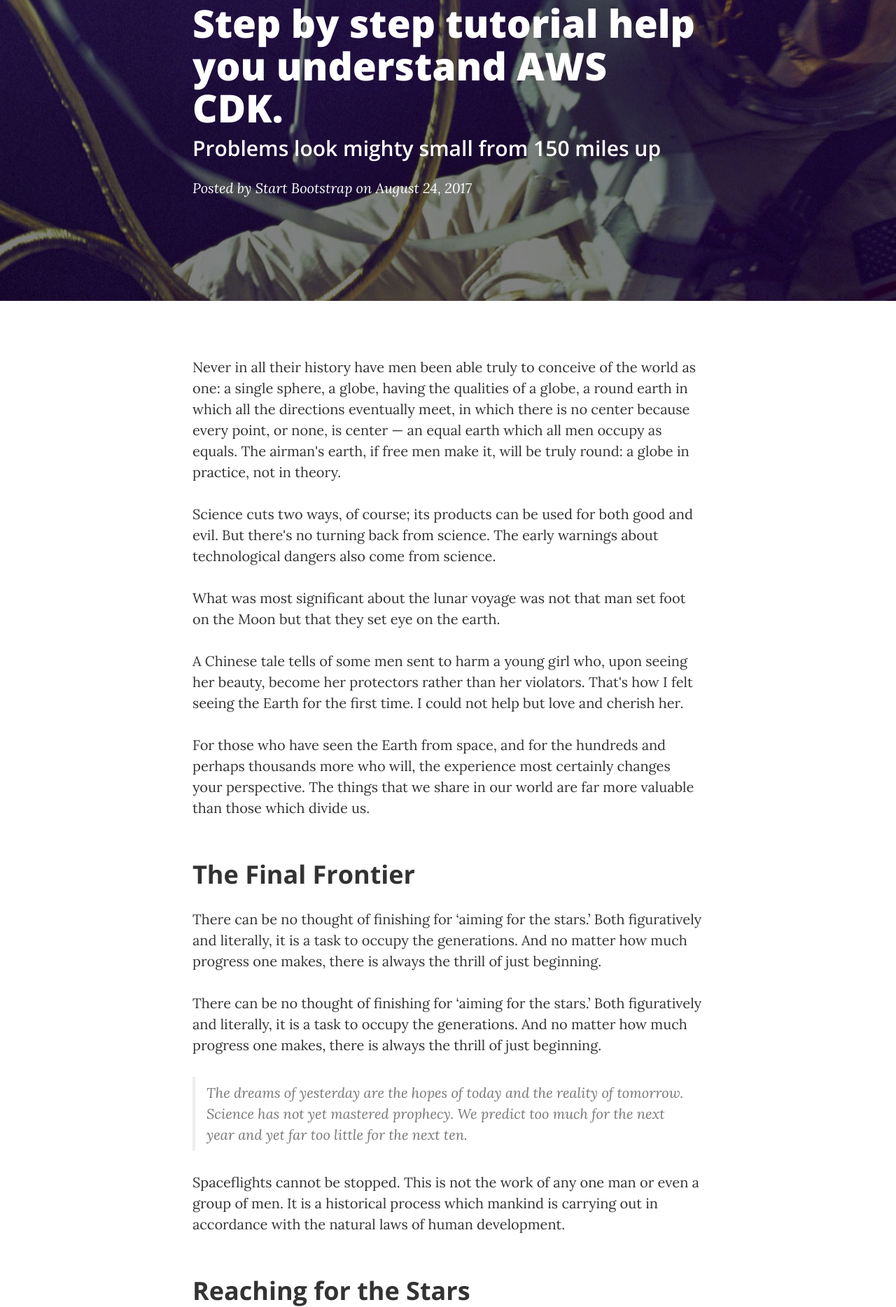
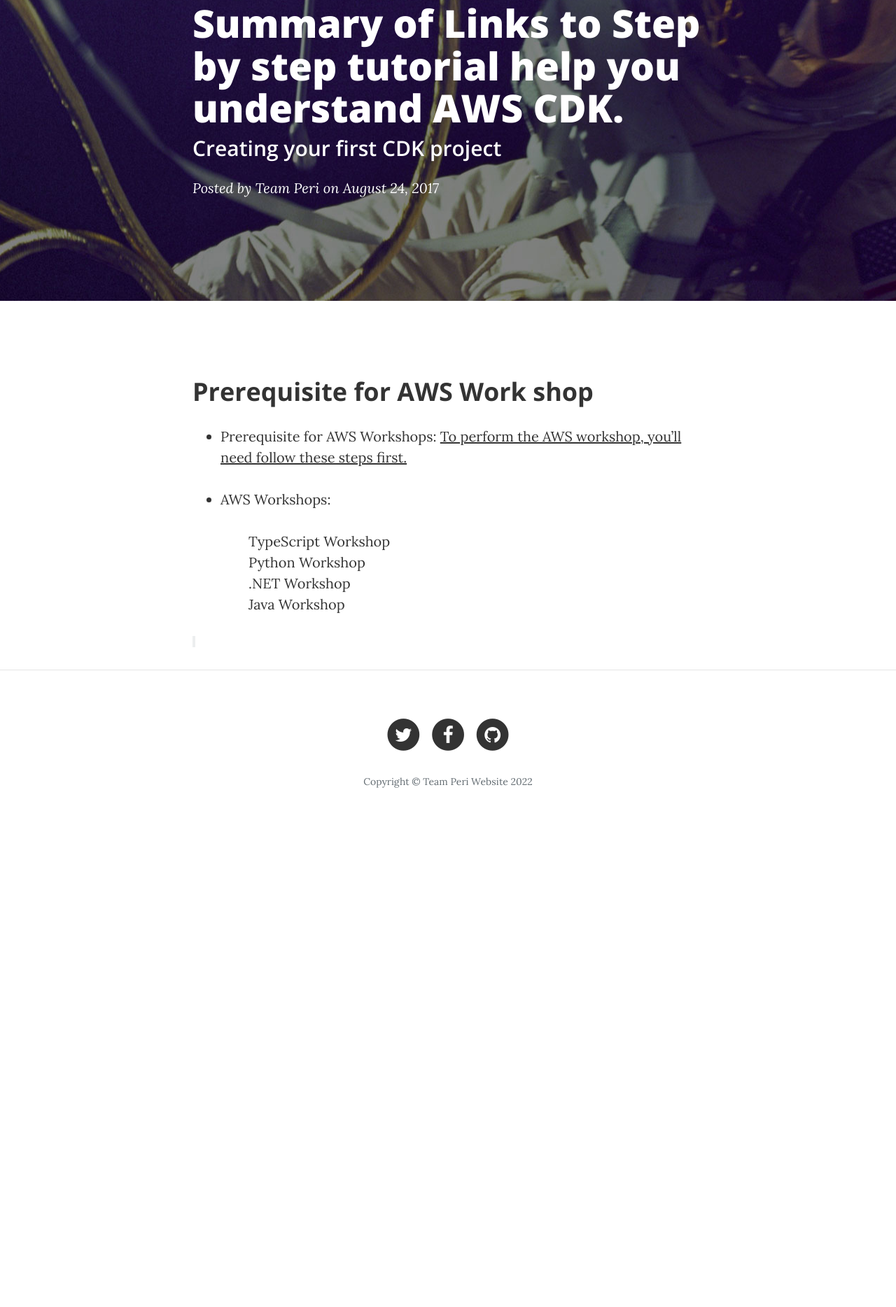
Before and after one commit to jennyrrrrr/EKS-Preventive-Controls, a website: page post-CDK.html in a window 1280 px wide. Shown: the part 147-2015 px from the top of the page at 70% size. After the commit the page ends 1340 px from the top, so only its background shows below. Drawn offline with nearby package versions, Linux system fonts and the light colour scheme.

Commit message:
added link summary section

```diff
--- a/post-CDK.html
+++ b/post-CDK.html
@@ -67,9 +67,9 @@
             <div class="row">
                 <div class="col-lg-8 offset-lg-2 col-md-10 offset-md-1">
                     <div class="post-heading">
-                        <h1>Step by step tutorial help you understand AWS CDK.</h1>
-                        <h2 class="subheading">Problems look mighty small from 150 miles up</h2>
-                        <span class="meta">Posted by <a href="#">Start Bootstrap</a> on August 24, 2017</span>
+                        <h1>Summary of Links to Step by step tutorial help you understand AWS CDK.</h1>
+                        <h2 class="subheading">Creating your first CDK project</h2>
+                        <span class="meta">Posted by <a href="#">Team Peri</a> on August 24, 2017</span>
                     </div>
                 </div>
             </div>
@@ -81,43 +81,55 @@
         <div class="container">
             <div class="row">
                 <div class="col-lg-8 offset-lg-2 col-md-10 offset-md-1">
-                    <p>Never in all their history have men been able truly to conceive of the world as one: a single sphere, a globe, having the qualities of a globe, a round earth in which all the directions eventually meet, in which there is no center
-                        because every point, or none, is center — an equal earth which all men occupy as equals. The airman's earth, if free men make it, will be truly round: a globe in practice, not in theory.</p>
+                  <h2 class="section-heading">Prerequisite for AWS Work shop</h2>
+                  <ul>
+                      <li><p>Prerequisite for AWS Workshops:
+                        <a href="https://cdkworkshop.com/15-prerequisites.html">
+                          To perform the AWS workshop, you’ll need follow these steps first.
+                        </a>
+                      </p></li>
 
-                    <p>Science cuts two ways, of course; its products can be used for both good and evil. But there's no turning back from science. The early warnings about technological dangers also come from science.</p>
+                      <li><p>AWS Workshops:
+                        <ol>
+                          <a href="https://cdkworkshop.com/20-typescript.html">
+                            TypeScript Workshop
+                          </a>
+                        </ol>
 
-                    <p>What was most significant about the lunar voyage was not that man set foot on the Moon but that they set eye on the earth.</p>
+                        <ol>
+                          <a href="https://cdkworkshop.com/30-python.html">
+                            Python Workshop
+                          </a>
+                        </ol>
 
-                    <p>A Chinese tale tells of some men sent to harm a young girl who, upon seeing her beauty, become her protectors rather than her violators. That's how I felt seeing the Earth for the first time. I could not help but love and cherish her.</p>
+                        <ol>
+                          <a href="https://cdkworkshop.com/40-dotnet.html">
+                            .NET Workshop
+                          </a>
+                        </ol>
 
-                    <p>For those who have seen the Earth from space, and for the hundreds and perhaps thousands more who will, the experience most certainly changes your perspective. The things that we share in our world are far more valuable than those
-                        which divide us.</p>
+                        <ol>
+                          <a href="https://cdkworkshop.com/50-java.html">
+                            Java Workshop
+                          </a>
+                        </ol>
 
-                    <h2 class="section-heading">The Final Frontier</h2>
+                      </p></li>
 
-                    <p>There can be no thought of finishing for ‘aiming for the stars.’ Both figuratively and literally, it is a task to occupy the generations. And no matter how much progress one makes, there is always the thrill of just beginning.</p>
+                  </ul>
 
-                    <p>There can be no thought of finishing for ‘aiming for the stars.’ Both figuratively and literally, it is a task to occupy the generations. And no matter how much progress one makes, there is always the thrill of just beginning.</p>
 
-                    <blockquote class="blockquote">The dreams of yesterday are the hopes of today and the reality of tomorrow. Science has not yet mastered prophecy. We predict too much for the next year and yet far too little for the next ten.</blockquote>
 
-                    <p>Spaceflights cannot be stopped. This is not the work of any one man or even a group of men. It is a historical process which mankind is carrying out in accordance with the natural laws of human development.</p>
 
-                    <h2 class="section-heading">Reaching for the Stars</h2>
 
-                    <p>As we got further and further away, it [the Earth] diminished in size. Finally it shrank to the size of a marble, the most beautiful you can imagine. That beautiful, warm, living object looked so fragile, so delicate, that if you touched
-                        it with a finger it would crumble and fall apart. Seeing this has to change a man.</p>
 
-                    <a href="#">
-                        <img class="img-responsive" src="img/post-sample-image.jpg" alt="">
-                    </a>
-                    <span class="caption text-muted">To go places and do things that have never been done before – that’s what living is all about.</span>
+                    <xmp></xmp>
+                    <p></p>
+                    <h2></h2>
+                    <h3></h3>
+                    <blockquote class="blockquote"></blockquote>
 
-                    <p>Space, the final frontier. These are the voyages of the Starship Enterprise. Its five-year mission: to explore strange new worlds, to seek out new life and new civilizations, to boldly go where no man has gone before.</p>
 
-                    <p>As I stand out here in the wonders of the unknown at Hadley, I sort of realize there’s a fundamental truth to our nature, Man must explore, and this is exploration at its greatest.</p>
-
-                    <p>Placeholder text by <a href="http://spaceipsum.com/">Space Ipsum</a>. Photographs by <a href="https://www.flickr.com/photos/nasacommons/">NASA on The Commons</a>.</p>
                 </div>
             </div>
         </div>
```
Also changed, not shown: index.html (+4 -4 lines).
